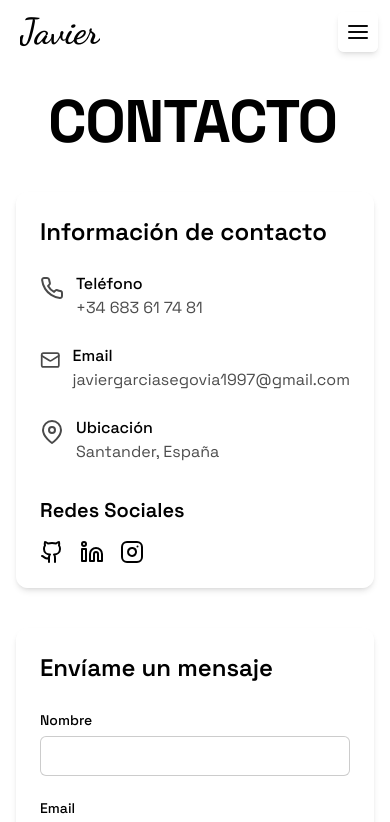
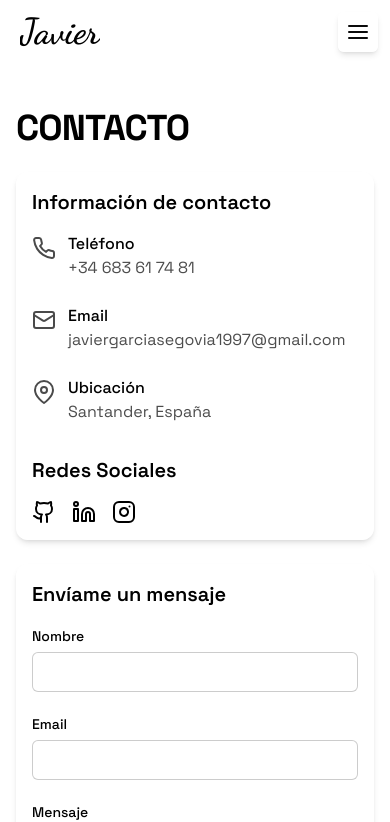
Before and after one commit to jvgemelo/javi-portfolio, a Next.js app: page /contacto in a window 390 px wide. Shown: the top 822 px of the page. Built offline with nearby package versions, Linux system fonts and the light colour scheme.

Commit message:
improve page for footer

```diff
--- a/app/contacto/page.tsx
+++ b/app/contacto/page.tsx
@@ -39,16 +39,16 @@ export default function ContactPage() {
   };
 
   return (
-    <div className="min-h-[85vh] bg-white pb-10">
+    <div className="min-h-[85vh] bg-white pb-20 md:pb-10">
       {/* Título principal */}
       <header className="text-start">
-        <h1 className="text-6xl md:text-7xl font-extrabold text-black tracking-tight px-12">CONTACTO</h1>
+        <h1 className="text-4xl sm:text-6xl md:text-7xl font-extrabold text-black tracking-tight px-4 sm:px-8 md:px-12 pt-4">CONTACTO</h1>
       </header>
 
-      <div className="max-w-4xl mx-auto py-10 px-4">
-        <div className="grid grid-cols-1 md:grid-cols-2 gap-10">
-          <div className="bg-white/50 p-6 rounded-xl shadow-md">
-            <h2 className="text-2xl font-semibold mb-6 text-black">Información de contacto</h2>
+      <div className="max-w-4xl mx-auto py-6 md:py-10 px-4">
+        <div className="grid grid-cols-1 md:grid-cols-2 gap-6 md:gap-10">
+          <div className="bg-white/50 p-4 md:p-6 rounded-xl shadow-md">
+            <h2 className="text-xl md:text-2xl font-semibold mb-4 md:mb-6 text-black">Información de contacto</h2>
             <ul className="space-y-6">
               <li className="flex items-start gap-3">
                 <svg xmlns="http://www.w3.org/2000/svg" width="24" height="24" viewBox="0 0 24 24" fill="none" stroke="currentColor" strokeWidth="2" strokeLinecap="round" strokeLinejoin="round" className="text-[#4a4a4a] mt-1">
@@ -106,8 +106,8 @@ export default function ContactPage() {
             </div>
           </div>
 
-          <div className="bg-white/50 p-6 rounded-xl shadow-md">
-            <h2 className="text-2xl font-semibold mb-6 text-black">Envíame un mensaje</h2>
+          <div className="bg-white/50 p-4 md:p-6 rounded-xl shadow-md">
+            <h2 className="text-xl md:text-2xl font-semibold mb-4 md:mb-6 text-black">Envíame un mensaje</h2>
             {formSubmitted ? (
               <div className="bg-black/10 text-black p-6 rounded-lg">
                 <h3 className="font-semibold text-xl">¡Mensaje enviado!</h3>
```
